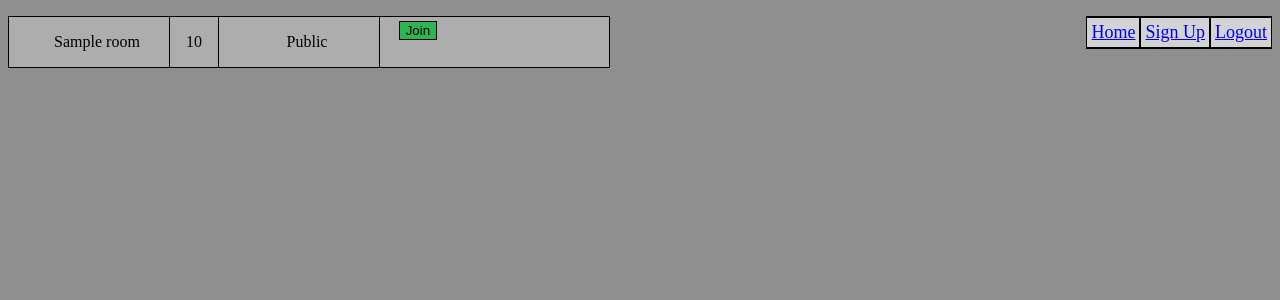
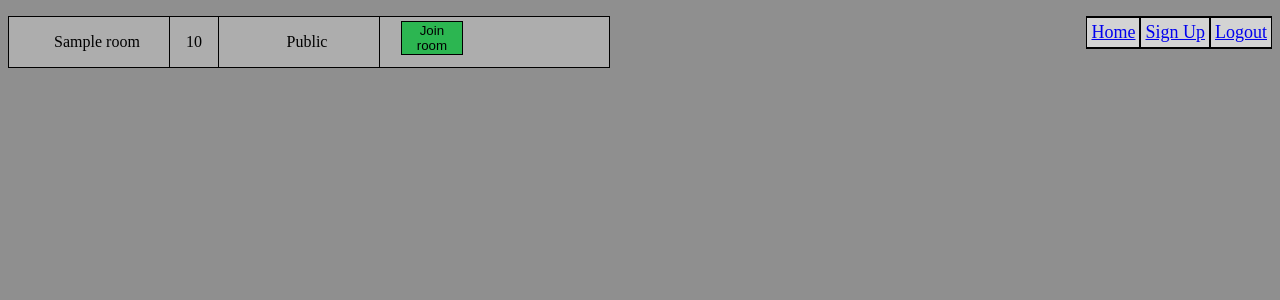
Before and after one commit to m1k0103/music_together, a Flask app: template music_together/templates/index.html in a window 1280 px wide. Shown: the top 300 px of the page. Run offline with Flask 3, Linux system fonts and the light colour scheme; the visitor is signed in with stand-in values (Sample User, id 1); the template is opened without the code that fills it: most values are stand-ins (such as "Sample title", 1, 10 or a date in 2020); parts of the project's set-up code (start-up, migrations or seed data) failed here and were passed over.

Commit message:
edited joinroom button on index

```diff
--- a/music_together/templates/index.html
+++ b/music_together/templates/index.html
@@ -10,10 +10,8 @@
         <div class="room-capacity">{{capacity}}</div>
         <div class="room-privacy">{%if password%}Private{%else%}Public{%endif%}</div>
         {% if session.username %}
-        <form action="/join-room" method="post">
-            <button class="room-join-button" onclick="this.form.submit()">
-                Join
-            </button>
+        <form action="/join_room" method="post">
+            <button type="submit" class="room-join-button" onclick="this.form.submit()">Join room</button>
         </form>
         {% else %}
             <button class="room-join-button" href="{{url_for('signup')}}">Sign Up to Join</button>
```
